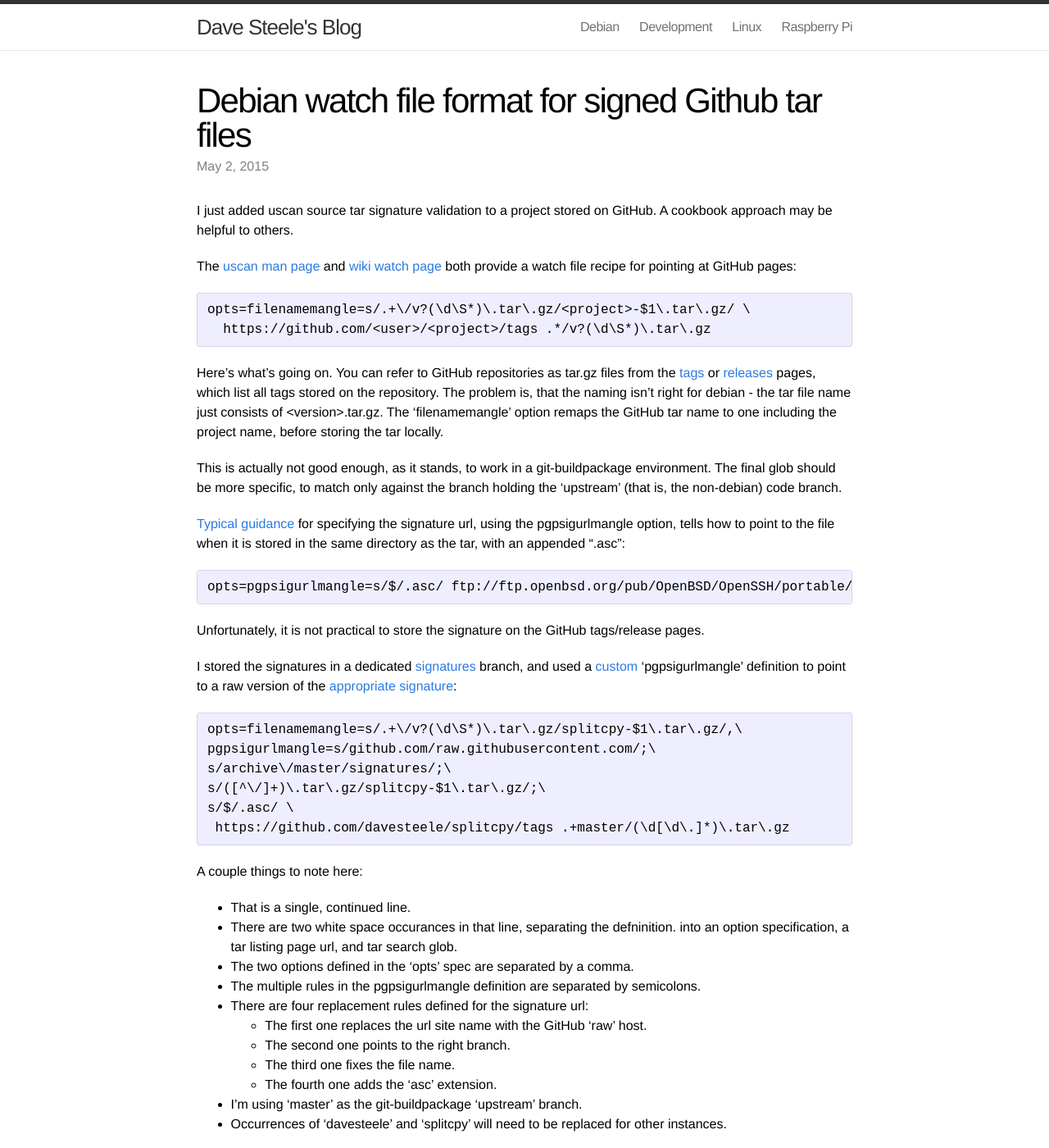
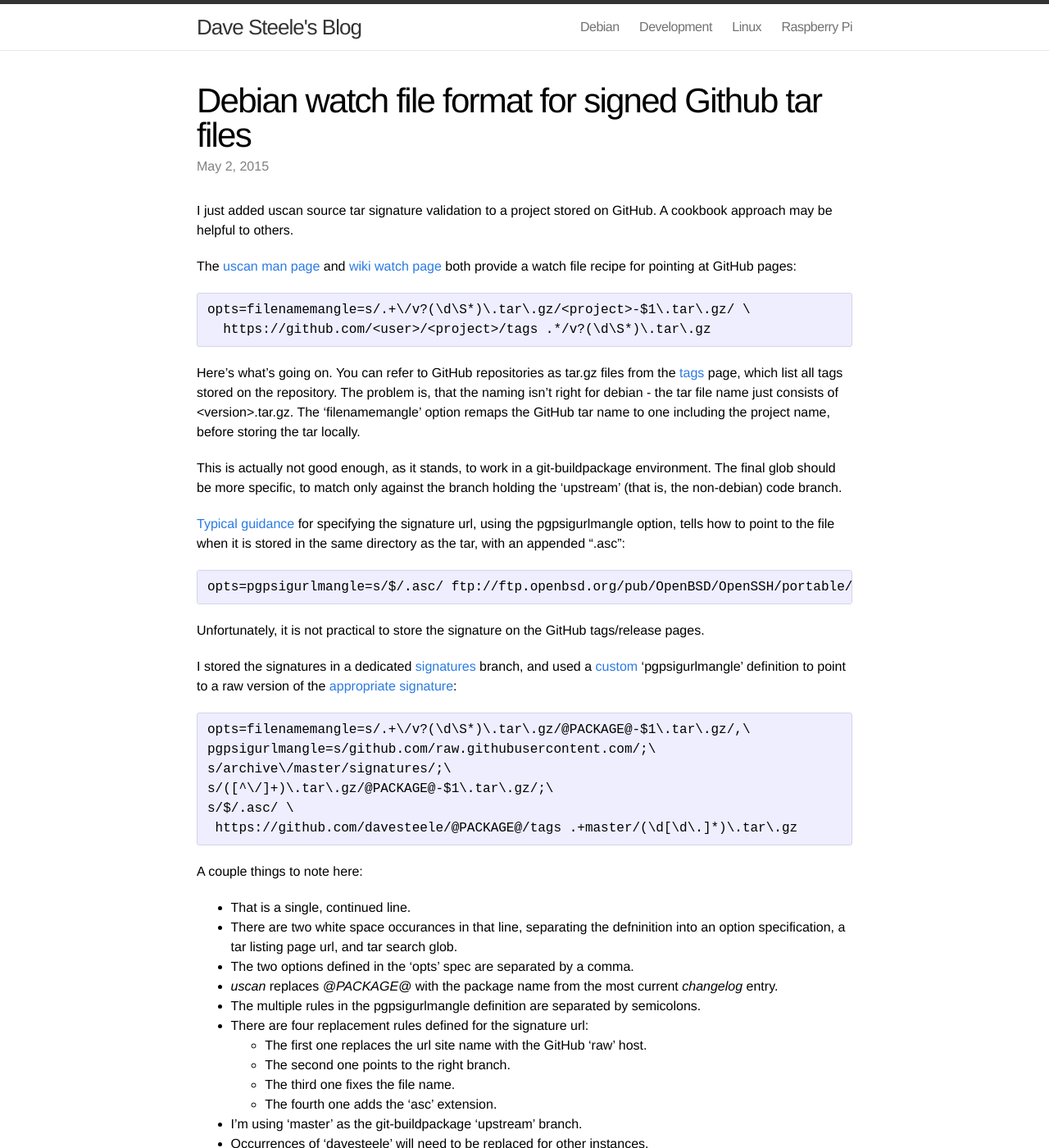
Before and after one commit to davesteele/davesteele.github.io, a Jekyll site: the page built from _posts/2015-05-02-debian-watch-file-format-for-signed-github-source-tars.markdown, in a window 1280 px wide and 1400 px high. Shown: the whole window at 82% size. Built offline with Jekyll 4.4.1, drawn with Linux system fonts in a browser that asks for light colours; comment, search, counter and statistics services are not loaded.

Commit message:
Update the 'watch file' post
Switch from 'splitcpy' to 'comitup', and use @PACKAGE@ in the watch
file.

```diff
--- a/_posts/2015-05-02-debian-watch-file-format-for-signed-github-source-tars.markdown
+++ b/_posts/2015-05-02-debian-watch-file-format-for-signed-github-source-tars.markdown
@@ -18,14 +18,13 @@ recipe for pointing at GitHub pages:
       https://github.com/<user>/<project>/tags .*/v?(\d\S*)\.tar\.gz
 
 Here's what's going on. You can refer to GitHub repositories as tar.gz files
-from the [tags][] or [releases][] pages, which list all tags stored on the
+from the [tags][] page, which list all tags stored on the
 repository. The problem is, that the naming isn't right for debian - the
 tar file name just consists of \<version\>.tar.gz. The 'filenamemangle'
 option remaps the GitHub tar name to one including the project name, before
 storing the tar locally.
 
-[tags]: https://github.com/davesteele/splitcpy/tags
-[releases]: https://github.com/davesteele/splitcpy/releases
+[tags]: https://github.com/davesteele/comitup/tags
 
 This is actually not good enough, as it stands, to work in a git-buildpackage
 environment. The final glob should be more specific, to match only against the
@@ -46,23 +45,25 @@ I stored the signatures in a dedicated [signatures][] branch, and used a
 [custom][] 'pgpsigurlmangle' definition to point to a raw version of the
 [appropriate signature][]:
 
-[signatures]: https://github.com/davesteele/splitcpy/tree/signatures
-[custom]: https://raw.githubusercontent.com/davesteele/splitcpy/debian/debian/watch
-[appropriate signature]: https://raw.githubusercontent.com/davesteele/splitcpy/signatures/splitcpy-0.1.tar.gz.asc
+[signatures]: https://github.com/davesteele/comitup/tree/signatures
+[custom]: https://raw.githubusercontent.com/davesteele/comitup/debian/debian/watch
+[appropriate signature]: https://raw.githubusercontent.com/davesteele/comitup/signatures/comitup-0.1.tar.gz.asc
 
-    opts=filenamemangle=s/.+\/v?(\d\S*)\.tar\.gz/splitcpy-$1\.tar\.gz/,\
+    opts=filenamemangle=s/.+\/v?(\d\S*)\.tar\.gz/@PACKAGE@-$1\.tar\.gz/,\
     pgpsigurlmangle=s/github.com/raw.githubusercontent.com/;\
     s/archive\/master/signatures/;\
-    s/([^\/]+)\.tar\.gz/splitcpy-$1\.tar\.gz/;\
+    s/([^\/]+)\.tar\.gz/@PACKAGE@-$1\.tar\.gz/;\
     s/$/.asc/ \
-     https://github.com/davesteele/splitcpy/tags .+master/(\d[\d\.]*)\.tar\.gz
+     https://github.com/davesteele/@PACKAGE@/tags .+master/(\d[\d\.]*)\.tar\.gz
 
 A couple things to note here:
 
 * That is a single, continued line.
-* There are two white space occurances in that line, separating the defninition.
+* There are two white space occurances in that line, separating the defninition
 into an option specification, a tar listing page url, and tar search glob.
 * The two options defined in the 'opts' spec are separated by a comma.
+* _uscan_ replaces _@PACKAGE@_ with the package name from the most current
+  _changelog_ entry.
 * The multiple rules in the pgpsigurlmangle definition are separated by
 semicolons.
 * There are four replacement rules defined for the signature url:
@@ -71,7 +72,7 @@ semicolons.
   * The third one fixes the file name.
   * The fourth one adds the 'asc' extension.
 * I'm using 'master' as the git-buildpackage 'upstream' branch.
-* Occurrences of 'davesteele' and 'splitcpy' will need to be replaced for
+* Occurrences of 'davesteele' will need to be replaced for
 other instances.
 
 The key to be used to verify the tar file must be stored under the debian
```
